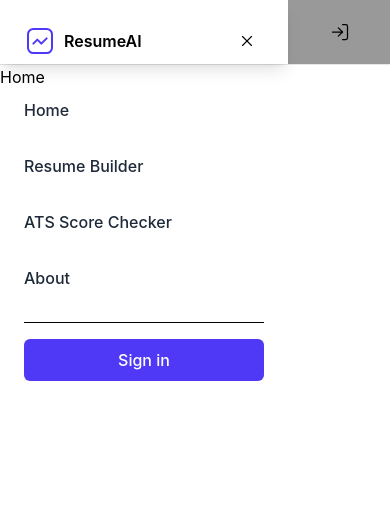
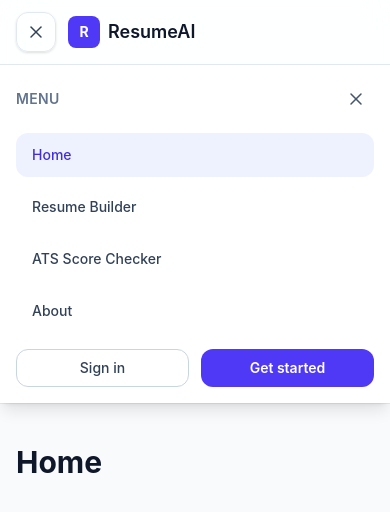
Before and after one commit to ap165/resumeAI, a React app: page / in a window 390 px wide. Both pictures are taken after a click on the button "Open menu". Shown: the top 512 px of the page. Built offline with nearby package versions, Linux system fonts and the light colour scheme; the HTML template or start-up script is replaced by a standard one.

Commit message:
Create modern responsive navbar with mobile dropdown

```diff
--- a/src/App.jsx
+++ b/src/App.jsx
@@ -3,15 +3,19 @@ import Navbar from "./components/layout/Navbar.jsx";
 import "./styles/index.css";
 
 const App = () => {
-    return (
-        <div className="main">
-            <Navbar />
-            <Routes>
-                <Route path="/" element={<h1>Home</h1>} />
-                <Route path="/about" element={<h1>About</h1>} />
-            </Routes>
-        </div>
-    )
-}
+  return (
+    <div className="min-h-screen bg-slate-50 text-slate-900">
+      <Navbar />
+      <main className="mx-auto max-w-7xl px-4 py-10 sm:px-6 lg:px-8">
+        <Routes>
+          <Route path="/" element={<h1 className="text-3xl font-bold">Home</h1>} />
+          <Route path="/resume-builder" element={<h1 className="text-3xl font-bold">Resume Builder</h1>} />
+          <Route path="/ats-score-checker" element={<h1 className="text-3xl font-bold">ATS Score Checker</h1>} />
+          <Route path="/about" element={<h1 className="text-3xl font-bold">About</h1>} />
+        </Routes>
+      </main>
+    </div>
+  );
+};
 
-export default App
+export default App;
--- a/src/components/layout/Navbar.jsx
+++ b/src/components/layout/Navbar.jsx
@@ -1,156 +1,130 @@
-import React, { useState } from "react";
+import { useState } from "react";
+import { Link, NavLink } from "react-router-dom";
 
-// Usage:
-// - Drop this file into your React project (e.g. src/components/Navbar.jsx)
-// - Requires Tailwind CSS configured in your project
-// - Swap <a> tags to react-router <Link> if you use react-router
-
-export default function Navbar({ logo = "ResumeAI" }) {
-  const [open, setOpen] = useState(false);
-
-  const LINKS = [
-    { name: "Home", href: "#home" },
-    { name: "Resume Builder", href: "#builder" },
-    { name: "ATS Score Checker", href: "#ats" },
-    { name: "About", href: "#about" },
+const navItems = [
+  { label: "Home", to: "/" },
+  { label: "Resume Builder", to: "/resume-builder" },
+  { label: "ATS Score Checker", to: "/ats-score-checker" },
+  { label: "About", to: "/about" },
 ];
 
+const Navbar = ({ logo = "ResumeAI" }) => {
+  const [isMenuOpen, setIsMenuOpen] = useState(false);
+
+  const closeMenu = () => setIsMenuOpen(false);
+
   return (
-    <header className="bg-white/70 backdrop-blur-sm sticky top-0 z-50 border-b border-gray-200">
-      <div className="max-w-7xl mx-auto px-4 sm:px-6 lg:px-8">
-        <div className="relative h-16 flex items-center">
-          {/* Mobile: menu button on left */}
-          <div className="absolute left-4 top-1/2 -translate-y-1/2 md:hidden">
+    <header className="sticky top-0 z-50 border-b border-slate-200/80 bg-white/85 backdrop-blur-lg">
+      <div className="mx-auto flex h-16 w-full max-w-7xl items-center px-4 sm:px-6 lg:px-8">
         <button
+          type="button"
           aria-label="Open menu"
-              onClick={() => setOpen(true)}
-              className="p-2 rounded-md hover:bg-gray-100 focus:outline-none focus:ring-2 focus:ring-indigo-500"
+          onClick={() => setIsMenuOpen((prev) => !prev)}
+          className="mr-3 inline-flex h-10 w-10 items-center justify-center rounded-xl border border-slate-200 text-slate-700 shadow-sm transition hover:bg-slate-50 md:hidden"
         >
-              {/* Menu Icon */}
-              <svg width="20" height="20" viewBox="0 0 24 24" fill="none" xmlns="http://www.w3.org/2000/svg">
-                <path d="M4 6H20" stroke="currentColor" strokeWidth="2" strokeLinecap="round" strokeLinejoin="round" />
-                <path d="M4 12H20" stroke="currentColor" strokeWidth="2" strokeLinecap="round" strokeLinejoin="round" />
-                <path d="M4 18H20" stroke="currentColor" strokeWidth="2" strokeLinecap="round" strokeLinejoin="round" />
+          {isMenuOpen ? (
+            <svg className="h-5 w-5" viewBox="0 0 24 24" fill="none" xmlns="http://www.w3.org/2000/svg">
+              <path d="M18 6L6 18" stroke="currentColor" strokeWidth="1.8" strokeLinecap="round" />
+              <path d="M6 6L18 18" stroke="currentColor" strokeWidth="1.8" strokeLinecap="round" />
             </svg>
+          ) : (
+            <svg className="h-5 w-5" viewBox="0 0 24 24" fill="none" xmlns="http://www.w3.org/2000/svg">
+              <path d="M4 7H20" stroke="currentColor" strokeWidth="1.8" strokeLinecap="round" />
+              <path d="M4 12H20" stroke="currentColor" strokeWidth="1.8" strokeLinecap="round" />
+              <path d="M4 17H20" stroke="currentColor" strokeWidth="1.8" strokeLinecap="round" />
+            </svg>
+          )}
         </button>
-          </div>
 
-          {/* Logo - centered on mobile, left on desktop */}
-          <div className="absolute left-1/2 -translate-x-1/2 md:static md:translate-x-0 md:left-0 flex items-center">
-            <a href="/" className="flex items-center gap-2 text-indigo-600 font-semibold text-lg">
-              <svg className="w-8 h-8" viewBox="0 0 24 24" fill="none" xmlns="http://www.w3.org/2000/svg">
-                <rect x="3" y="3" width="18" height="18" rx="4" stroke="currentColor" strokeWidth="1.5" />
-                <path d="M7 14l3-3 3 3 4-4" stroke="currentColor" strokeWidth="1.5" strokeLinecap="round" strokeLinejoin="round" />
-              </svg>
-              <span className="hidden sm:inline-block">{logo}</span>
-            </a>
-          </div>
+        <Link to="/" className="flex items-center gap-2 text-lg font-semibold text-slate-900">
+          <span className="inline-flex h-8 w-8 items-center justify-center rounded-lg bg-indigo-600 text-sm font-bold text-white">
+            R
+          </span>
+          {logo}
+        </Link>
 
-          {/* Desktop nav - center */}
-          <nav className="hidden md:flex md:flex-1 md:justify-center" aria-label="Main navigation">
-            <ul className="flex items-center space-x-8">
-              {LINKS.map((l) => (
-                <li key={l.name}>
-                  <a
-                    href={l.href}
-                    className="text-sm font-medium text-gray-700 hover:text-indigo-600 transition-colors"
+        <nav className="mx-auto hidden md:block" aria-label="Main navigation">
+          <ul className="flex items-center gap-2 rounded-full border border-slate-200/80 bg-slate-50/80 p-1">
+            {navItems.map((item) => (
+              <li key={item.to}>
+                <NavLink
+                  to={item.to}
+                  className={({ isActive }) =>
+                    `rounded-full px-4 py-2 text-sm font-medium transition ${
+                      isActive ? "bg-white text-indigo-700 shadow-sm" : "text-slate-700 hover:bg-white hover:text-indigo-700"
+                    }`
+                  }
                 >
-                    {l.name}
-                  </a>
+                  {item.label}
+                </NavLink>
               </li>
             ))}
           </ul>
         </nav>
 
-          {/* Right actions */}
-          <div className="absolute right-4 top-1/2 -translate-y-1/2 md:static md:ml-4 md:flex md:items-center md:gap-4">
-            <a
-              href="#signin"
-              className="hidden md:inline-flex items-center px-4 py-2 rounded-md border border-transparent bg-indigo-600 text-white text-sm font-medium hover:bg-indigo-700 transition"
+        <div className="ml-auto flex items-center gap-3">
+          <button
+            type="button"
+            className="hidden rounded-full border border-slate-300 px-4 py-2 text-sm font-medium text-slate-700 transition hover:bg-slate-100 md:inline-flex"
           >
             Sign in
-            </a>
-
-            {/* small signin icon on mobile */}
-            <a
-              href="#signin"
-              className="md:hidden inline-flex items-center p-2 rounded-md hover:bg-gray-100 focus:outline-none focus:ring-2 focus:ring-indigo-500"
-              aria-label="Sign in"
+          </button>
+          <button
+            type="button"
+            className="hidden rounded-full bg-indigo-600 px-4 py-2 text-sm font-semibold text-white transition hover:bg-indigo-700 md:inline-flex"
           >
-              <svg width="20" height="20" viewBox="0 0 24 24" fill="none" xmlns="http://www.w3.org/2000/svg">
-                <path d="M15 3h4a2 2 0 0 1 2 2v14a2 2 0 0 1-2 2h-4" stroke="currentColor" strokeWidth="1.5" strokeLinecap="round" strokeLinejoin="round" />
-                <path d="M10 17l5-5-5-5" stroke="currentColor" strokeWidth="1.5" strokeLinecap="round" strokeLinejoin="round" />
-                <path d="M15 12H3" stroke="currentColor" strokeWidth="1.5" strokeLinecap="round" strokeLinejoin="round" />
-              </svg>
-            </a>
-          </div>
+            Get started
+          </button>
         </div>
       </div>
 
-      {/* Mobile menu overlay / drawer */}
-      {open && (
-        <div className="fixed inset-0 z-50 flex">
-          {/* backdrop */}
+      {isMenuOpen && (
+        <div className="border-t border-slate-200 bg-white px-4 py-4 shadow-lg md:hidden">
+          <div className="mb-4 flex items-center justify-between">
+            <span className="text-sm font-semibold uppercase tracking-wide text-slate-500">Menu</span>
             <button
-            className="absolute inset-0 bg-black/40"
-            onClick={() => setOpen(false)}
-            aria-hidden="true"
-          />
-
-          {/* Panel */}
-          <aside className="relative w-72 max-w-xs h-full bg-white p-6 shadow-lg">
-            <div className="flex items-center justify-between">
-              <div className="flex items-center gap-2">
-                <svg className="w-8 h-8 text-indigo-600" viewBox="0 0 24 24" fill="none" xmlns="http://www.w3.org/2000/svg">
-                  <rect x="3" y="3" width="18" height="18" rx="4" stroke="currentColor" strokeWidth="1.5" />
-                  <path d="M7 14l3-3 3 3 4-4" stroke="currentColor" strokeWidth="1.5" strokeLinecap="round" strokeLinejoin="round" />
-                </svg>
-                <span className="font-semibold">{logo}</span>
-              </div>
-
-              <button
+              type="button"
+              onClick={closeMenu}
+              className="rounded-lg p-2 text-slate-600 transition hover:bg-slate-100"
               aria-label="Close menu"
-                onClick={() => setOpen(false)}
-                className="p-2 rounded-md hover:bg-gray-100 focus:outline-none focus:ring-2 focus:ring-indigo-500"
             >
-                {/* Close Icon */}
-                <svg width="18" height="18" viewBox="0 0 24 24" fill="none" xmlns="http://www.w3.org/2000/svg">
-                  <path d="M18 6L6 18" stroke="currentColor" strokeWidth="1.5" strokeLinecap="round" strokeLinejoin="round" />
-                  <path d="M6 6l12 12" stroke="currentColor" strokeWidth="1.5" strokeLinecap="round" strokeLinejoin="round" />
+              <svg className="h-5 w-5" viewBox="0 0 24 24" fill="none" xmlns="http://www.w3.org/2000/svg">
+                <path d="M18 6L6 18" stroke="currentColor" strokeWidth="1.8" strokeLinecap="round" />
+                <path d="M6 6L18 18" stroke="currentColor" strokeWidth="1.8" strokeLinecap="round" />
               </svg>
             </button>
           </div>
 
-            <nav className="mt-8" aria-label="Mobile navigation">
-              <ul className="flex flex-col gap-4">
-                {LINKS.map((l) => (
-                  <li key={l.name}>
-                    <a
-                      href={l.href}
-                      onClick={() => setOpen(false)}
-                      className="block text-base font-medium text-gray-800 py-2 rounded-md hover:bg-gray-50"
+          <ul className="space-y-2">
+            {navItems.map((item) => (
+              <li key={item.to}>
+                <NavLink
+                  to={item.to}
+                  onClick={closeMenu}
+                  className={({ isActive }) =>
+                    `block rounded-xl px-4 py-3 text-sm font-medium transition ${
+                      isActive ? "bg-indigo-50 text-indigo-700" : "text-slate-700 hover:bg-slate-100"
+                    }`
+                  }
                 >
-                      {l.name}
-                    </a>
+                  {item.label}
+                </NavLink>
               </li>
             ))}
           </ul>
-            </nav>
 
-            <div className="mt-6 border-t pt-4">
-              <a
-                href="#signin"
-                onClick={() => setOpen(false)}
-                className="w-full inline-flex items-center justify-center px-4 py-2 rounded-md border border-transparent bg-indigo-600 text-white font-medium hover:bg-indigo-700"
-              >
+          <div className="mt-4 grid grid-cols-2 gap-3">
+            <button type="button" className="rounded-xl border border-slate-300 px-4 py-2 text-sm font-medium text-slate-700">
               Sign in
-              </a>
+            </button>
+            <button type="button" className="rounded-xl bg-indigo-600 px-4 py-2 text-sm font-semibold text-white">
+              Get started
+            </button>
           </div>
-
-            {/* optional: add other actions */}
-          </aside>
         </div>
       )}
     </header>
   );
-}
+};
+
+export default Navbar;
```
Lines whose indentation alone changed are shown as unchanged.
